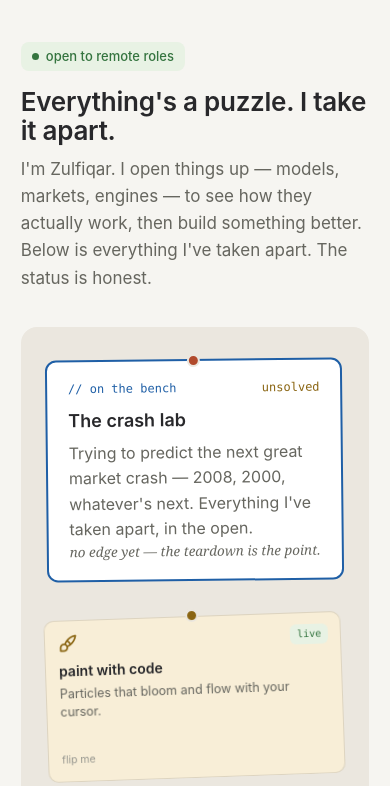
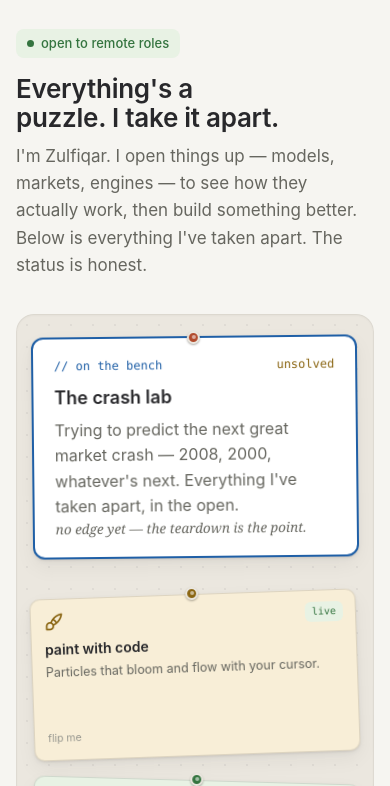
Before and after one commit to zulfkicar/zulfkicar.github.io, a plain HTML site: page index.html in a window 390 px wide. Shown: the top 786 px of the page. Drawn offline with Linux system fonts and the light colour scheme.

Commit message:
Polish the board: shadows, entrance stagger, focus states, small-screen fixes

```diff
--- a/style.css
+++ b/style.css
@@ -6,6 +6,10 @@
   --warning-bg:#f8eed7; --warning:#8a6512;
   --danger-bg:#f9e9e4; --danger:#b14a2c;
   --neutral-bg:#edebe4; --neutral:#5d5c57;
+  --shadow-card:0 1px 2px rgba(35,30,20,.08),0 2px 6px rgba(35,30,20,.06),0 8px 20px rgba(35,30,20,.05);
+  --shadow-lift:0 2px 4px rgba(35,30,20,.10),0 6px 14px rgba(35,30,20,.09),0 16px 32px rgba(35,30,20,.08);
+  --shadow-pin:0 1px 2px rgba(35,30,20,.35);
+  --focus:#1f5fa6;
 }
 @media (prefers-color-scheme:dark){
   :root{
@@ -16,6 +20,10 @@
     --warning-bg:#2d2410; --warning:#e1a83c;
     --danger-bg:#2f1a14; --danger:#e28c71;
     --neutral-bg:#23262d; --neutral:#b2b2aa;
+    --shadow-card:0 1px 2px rgba(0,0,0,.4),0 3px 8px rgba(0,0,0,.3),0 10px 24px rgba(0,0,0,.25);
+    --shadow-lift:0 2px 4px rgba(0,0,0,.45),0 8px 18px rgba(0,0,0,.35),0 20px 40px rgba(0,0,0,.3);
+    --shadow-pin:0 1px 2px rgba(0,0,0,.6);
+    --focus:#84b5ef;
   }
 }
 *{box-sizing:border-box}
@@ -23,28 +31,52 @@ html{-webkit-text-size-adjust:100%}
 body{margin:0;background:var(--bg);color:var(--ink);line-height:1.6;-webkit-font-smoothing:antialiased;
   font-family:-apple-system,BlinkMacSystemFont,"Segoe UI",Roboto,Helvetica,Arial,sans-serif}
 .wrap{max-width:920px;margin:0 auto;padding:2.6rem 1.3rem 3rem}
-.mono{font-family:ui-monospace,SFMono-Regular,Menlo,Consolas,monospace}
+.mono{font-family:ui-monospace,SFMono-Regular,Menlo,Consolas,monospace;font-variant-numeric:tabular-nums}
+
 .badge{display:inline-flex;align-items:center;gap:7px;background:var(--success-bg);color:var(--success);font-size:13px;padding:4px 11px;border-radius:8px;font-weight:500}
 .badge .dot{width:7px;height:7px;border-radius:50%;background:var(--success)}
-h1{font-size:clamp(26px,5vw,38px);line-height:1.14;margin:16px 0 10px;font-weight:600;letter-spacing:-.01em}
-.lede{color:var(--muted);max-width:560px;margin:0;font-size:17px}
-.board{margin-top:2.2rem;background:var(--board);border-radius:16px;padding:2rem 1.6rem 2.4rem}
-.pin{position:absolute;top:-7px;left:50%;margin-left:-7px;width:13px;height:13px;border-radius:50%;border:2px solid var(--board);z-index:2}
-.bench{position:relative;background:var(--card);border:2px solid var(--info);border-radius:11px;padding:1.1rem 1.3rem;transform:rotate(-.6deg);margin-bottom:2.2rem}
+h1{font-size:clamp(26px,5vw,38px);line-height:1.14;margin:16px 0 10px;font-weight:600;letter-spacing:-.01em;text-wrap:balance}
+.lede{color:var(--muted);max-width:560px;margin:0;font-size:17px;text-wrap:pretty}
+
+/* The board: soft inset so it reads as a surface the cards sit ON, plus a faint
+   dot grid for a hint of cork. Cards get real drop shadows; the contrast between
+   the recessed board and the raised cards is what sells the pinboard. */
+.board{margin-top:2.2rem;background:var(--board);border-radius:18px;padding:2rem 1.6rem 2.4rem;
+  background-image:radial-gradient(color-mix(in srgb,var(--ink) 6%,transparent) 1px,transparent 1px);
+  background-size:22px 22px;
+  box-shadow:inset 0 1px 3px rgba(35,30,20,.06),inset 0 0 0 1px color-mix(in srgb,var(--ink) 4%,transparent)}
+
+.pin{position:absolute;top:-7px;left:50%;margin-left:-7px;width:13px;height:13px;border-radius:50%;
+  border:2px solid var(--board);box-shadow:var(--shadow-pin);z-index:2}
+.pin::after{content:"";position:absolute;top:2px;left:3px;width:4px;height:4px;border-radius:50%;background:rgba(255,255,255,.55)}
+
+.bench{position:relative;background:var(--card);border:2px solid var(--info);border-radius:12px;padding:1.1rem 1.3rem;
+  transform:rotate(-.6deg);margin-bottom:2.2rem;box-shadow:var(--shadow-card)}
 .bench .label{display:flex;align-items:center;justify-content:space-between;flex-wrap:wrap;gap:8px;font-size:12px}
 .bench .lab{color:var(--info)}.bench .st{color:var(--warning)}
 .bench h2{font-size:18px;margin:8px 0 5px;font-weight:600}
-.bench p{margin:0;color:var(--muted)}
+.bench p{margin:0;color:var(--muted);text-wrap:pretty}
 .hand{font-family:Georgia,"Times New Roman",serif;font-style:italic;color:var(--faint);font-size:13.5px;margin:8px 0 0;line-height:1.45}
+
 .grid{display:grid;grid-template-columns:repeat(auto-fit,minmax(210px,1fr));gap:28px 18px}
-.pinned{position:relative;transform:rotate(var(--rot,0deg))}
+.pinned{position:relative;transform:rotate(var(--rot,0deg));transition-property:transform;transition-duration:.25s;transition-timing-function:cubic-bezier(.2,0,0,1)}
+.pinned:hover{transform:rotate(var(--rot,0deg)) translateY(-3px)}
+
 .card{perspective:1100px;height:162px;outline:none;cursor:default}
-.card-inner{position:relative;width:100%;height:100%;transition:transform .55s cubic-bezier(.2,.7,.2,1);transform-style:preserve-3d}
+.card-inner{position:relative;width:100%;height:100%;transition-property:transform;transition-duration:.55s;
+  transition-timing-function:cubic-bezier(.2,.7,.2,1);transform-style:preserve-3d}
 .card:hover .card-inner,.card:focus-within .card-inner{transform:rotateY(180deg)}
-.face{position:absolute;inset:0;backface-visibility:hidden;-webkit-backface-visibility:hidden;border:1px solid var(--line);border-radius:10px;padding:12px 13px;display:flex;flex-direction:column;background:var(--card)}
+.card:active .card-inner{transform:rotateY(180deg) scale(.98)}
+
+/* Card faces: shadows carry the depth; the hairline border is only there so pastel
+   tints don't bleed into the board in dark mode. Radius 10 nests inside board 18. */
+.face{position:absolute;inset:0;backface-visibility:hidden;-webkit-backface-visibility:hidden;
+  border:1px solid var(--line);border-radius:10px;padding:12px 13px;display:flex;flex-direction:column;
+  background:var(--card);box-shadow:var(--shadow-card);transition-property:box-shadow;transition-duration:.25s}
+.pinned:hover .face{box-shadow:var(--shadow-lift)}
 .face .ico{font-size:20px;line-height:1}
 .face h3{font-size:14px;margin:7px 0 3px;font-weight:600}
-.face .d{font-size:12.5px;color:var(--muted);margin:0;line-height:1.4}
+.face .d{font-size:12.5px;color:var(--muted);margin:0;line-height:1.4;text-wrap:pretty}
 .face .fm{margin-top:auto;font-size:10.5px;color:var(--faint)}
 .st-pill{position:absolute;top:11px;right:12px;font-size:10px;padding:2px 7px;border-radius:6px}
 .s-live{background:var(--success-bg);color:var(--success)}
@@ -57,9 +89,42 @@ h1{font-size:clamp(26px,5vw,38px);line-height:1.14;margin:16px 0 10px;font-weigh
 .t-neutral{background:var(--neutral-bg)}.t-neutral .ico{color:var(--neutral)}
 .back{transform:rotateY(180deg)}
 .back .io{font-size:10px;color:var(--faint);margin:0 0 5px}
-.back .links{display:flex;gap:14px;margin-top:auto}
-.back .links a{font-size:12.5px;color:var(--info);text-decoration:none}
-.back .links span.soon{font-size:12.5px;color:var(--faint)}
+.back .links{display:flex;gap:6px;margin-top:auto}
+/* Generous padding on the flip-side links: the text is small but the target shouldn't be. */
+.back .links a{font-size:12.5px;color:var(--info);text-decoration:none;padding:8px 10px;margin:-8px 0 -8px -10px;border-radius:8px;
+  transition-property:background-color,transform;transition-duration:.15s}
+.back .links a + a{margin-left:0}
+.back .links a:hover{background:color-mix(in srgb,var(--info) 10%,transparent)}
+.back .links a:active{transform:scale(.96)}
+.back .links span.soon{font-size:12.5px;color:var(--faint);padding:8px 0;margin:-8px 0}
+
+/* One-time entrance: bench first, then the cards ripple in. Keyframes (not
+   transitions) because it's a staged sequence that runs once. */
+@keyframes settle{from{opacity:0;translate:0 10px}to{opacity:1;translate:0 0}}
+.bench{animation:settle .5s cubic-bezier(.2,0,0,1) both}
+.grid .pinned{animation:settle .5s cubic-bezier(.2,0,0,1) both}
+.grid .pinned:nth-child(1){animation-delay:.06s}
+.grid .pinned:nth-child(2){animation-delay:.12s}
+.grid .pinned:nth-child(3){animation-delay:.18s}
+.grid .pinned:nth-child(4){animation-delay:.24s}
+.grid .pinned:nth-child(5){animation-delay:.30s}
+.grid .pinned:nth-child(6){animation-delay:.36s}
+.grid .pinned:nth-child(7){animation-delay:.42s}
+.grid .pinned:nth-child(8){animation-delay:.48s}
+.grid .pinned:nth-child(9){animation-delay:.54s}
+
+:is(a,.card):focus-visible{outline:2px solid var(--focus);outline-offset:3px;border-radius:8px}
+
 footer{margin-top:2rem;padding-top:1.3rem;border-top:1px solid var(--line);display:flex;align-items:center;justify-content:space-between;flex-wrap:wrap;gap:10px;font-size:12.5px;color:var(--muted)}
-footer a{color:var(--muted);text-decoration:none;margin-left:16px}
+footer a{color:var(--muted);text-decoration:none;padding:8px 2px;margin:-8px 0;margin-left:14px;transition-property:color;transition-duration:.15s}
 footer a:hover{color:var(--ink)}
+
+@media (max-width:560px){
+  .wrap{padding:1.8rem 1rem 2.4rem}
+  .board{padding:1.4rem 1rem 1.8rem}
+  .grid{gap:24px 14px}
+}
+@media (prefers-reduced-motion:reduce){
+  .bench,.grid .pinned{animation:none}
+  .pinned,.card-inner,.face,.back .links a{transition:none}
+}
```
